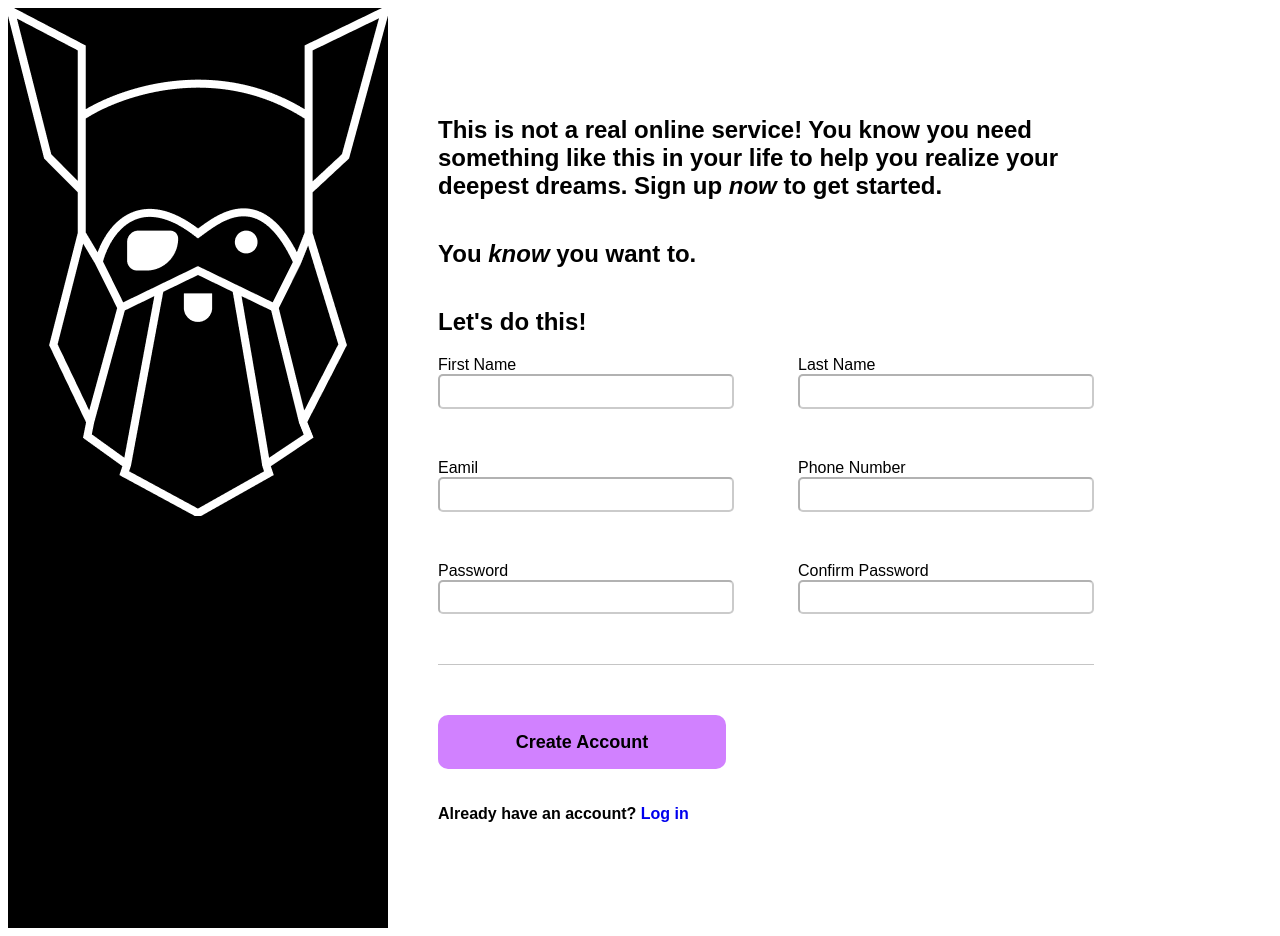
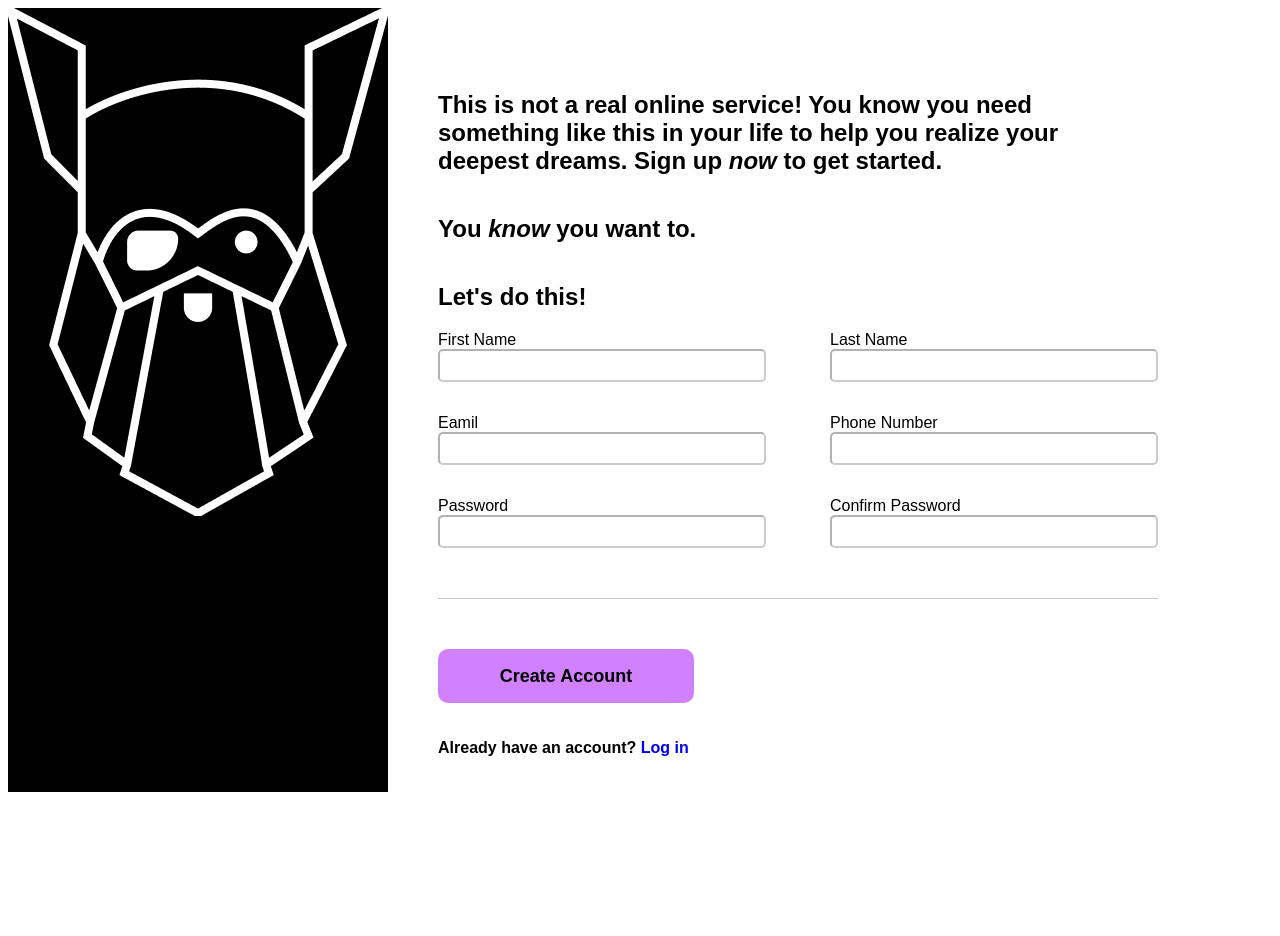
Before and after one commit to Cat1tac/Forms, a plain HTML site: page index.html in a window 1280 px wide. After the commit the page ends 844 px from the top, so only its background shows below. Drawn offline with Linux system fonts and the light colour scheme.

Commit message:
Allowed for better fit on smaller screens

```diff
--- a/index.html
+++ b/index.html
@@ -34,7 +34,7 @@
 
                         <div class="labels">
                             <label for="pass">Password</label>
-                            <input type="password" id="pass" required name="password">
+                            <input type="password" id="pass" required name="password" class="error">
                         </div>
 
                     </div>
@@ -52,7 +52,7 @@
 
                         <div class="labels">
                             <label for="confpass">Confirm Password</label>
-                            <input type="password" id="confpass" required name="confirmed_password">
+                            <input type="password" id="confpass" required name="confirmed_password" class="error">
                         </div>
                     </div>
                 </div>
--- a/style.css
+++ b/style.css
@@ -7,16 +7,17 @@ body {
     flex-direction: row;
 }
 
-#image{
+#image {
     background-color: black;
+    height: 98vh;
 }
 
 #info {
     display: flex;
     flex-direction: column;
     justify-content: center;
-    margin-top: 7%;
-    margin-bottom: 7%;
+    margin-top: 5%;
+    margin-bottom: 5%;
     padding-left: 50px;
 }
 
@@ -39,27 +40,31 @@ h2 {
 #formbox2 {
     display: flex;
     flex-direction: column;
-    gap: 50px;
+    gap: 2em;
+
 }
 
 .labels {
     display: flex;
     flex-direction: column;
-
+    flex: 1 1 auto;
 }
 
 input {
-    height: 1.8em;
-    width: 18em;
+    min-width: 0;
+    height: 1.7em;
+    width: 25vw;
+    max-width: 20em;
     font-size: 1em;
     border-radius: 5px;
-    border-color: rgba(0, 0, 0, 0.3)
+    border-color: rgba(0, 0, 0, 0.3);
+    display: inline;
 }
 
 input:focus:valid {
     outline-color: rgb(42, 81, 255);
     border-radius: 5px;
-    box-shadow: 0px 0px 10px black;
+    box-shadow: 0px 0px 10px rgb(95, 95, 95);
 }
 
 input:focus:invalid {
@@ -71,11 +76,14 @@ button {
     background-color: rgb(209, 129, 255);
     border: none;
     border-radius: 10px;
-    height: 3em;
-    width: 16em;
+    max-height: 3em;
+    max-width: 16em;
+    width: 20vw;
+    height: 10vh;
     font-size: large;
     font-weight: bolder;
     margin-bottom: 20px;
+    flex-shrink: 1;
 }
 
 a {
```
